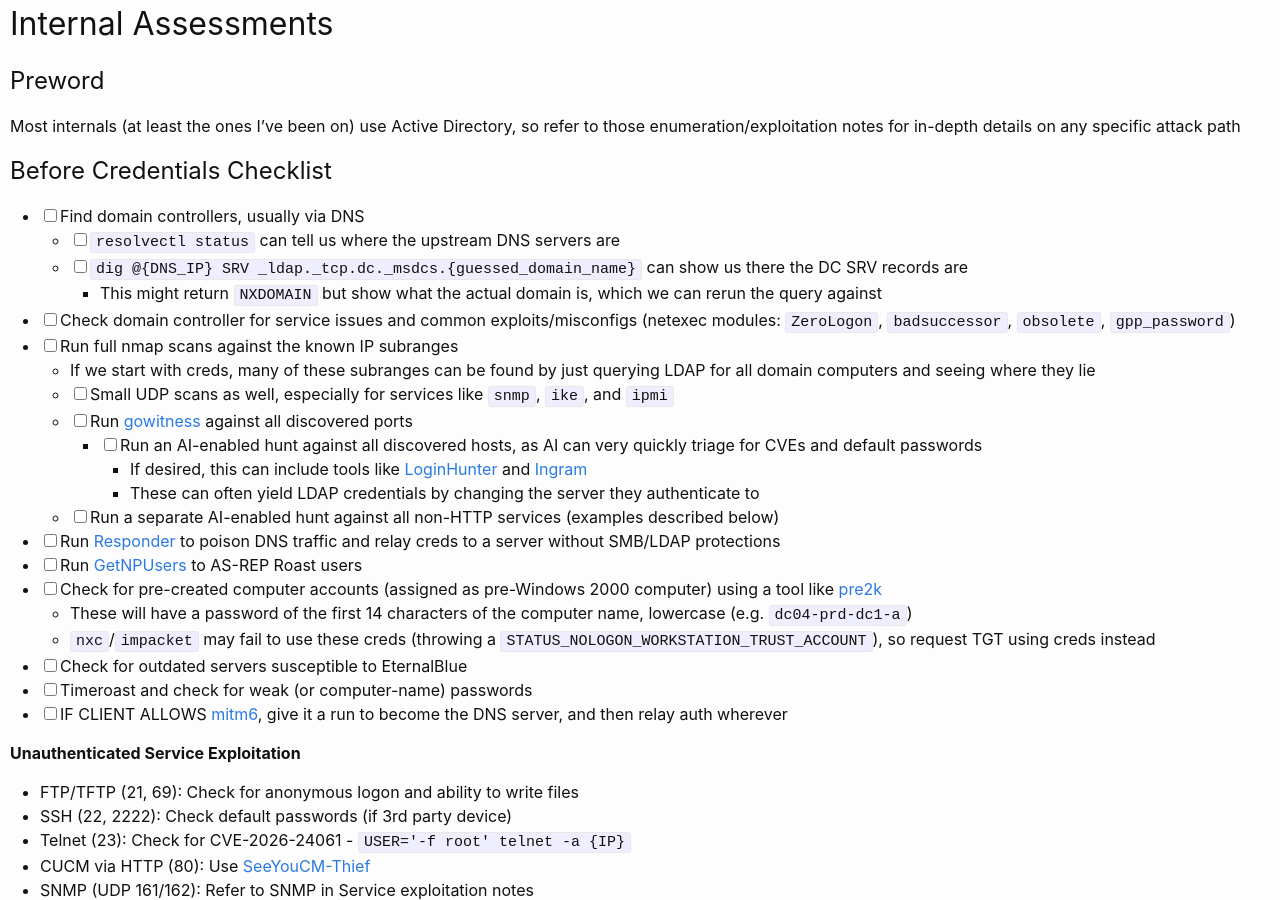
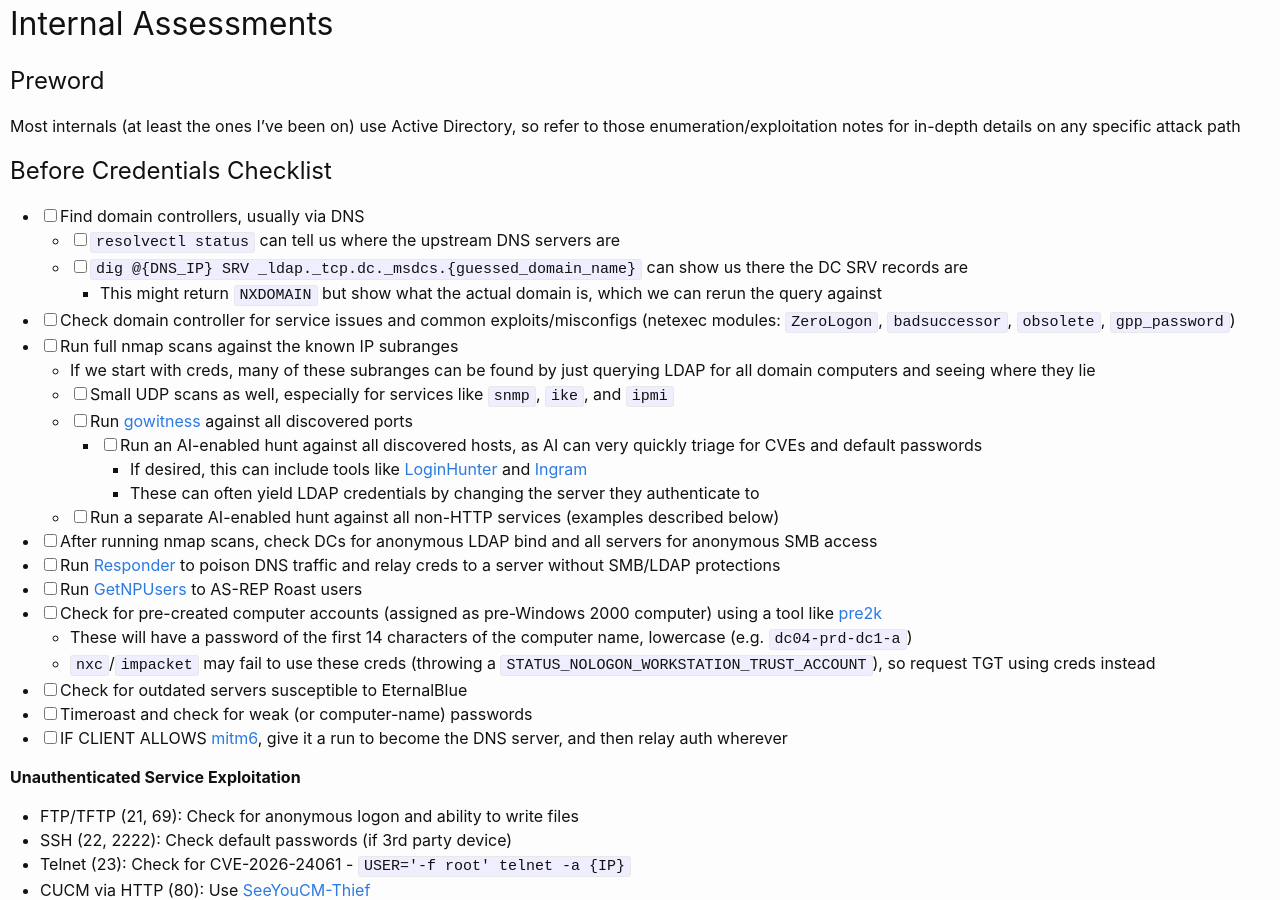
Before and after one commit to KhaelK138/KhaelK138.github.io, a Jekyll site: the page built from markdown/Internals.md, in a window 1280 px wide and 900 px high. Built offline with Jekyll 4.4.1, drawn with Linux system fonts in a browser that asks for light colours; our own code applies the rules of GitHub Pages for plain Markdown files.

Commit message:
added anonymous ldap/smb check

```diff
--- a/markdown/Internals.md
+++ b/markdown/Internals.md
@@ -22,6 +22,7 @@
       - If desired, this can include tools like [LoginHunter](https://github.com/InfosecMatter/default-http-login-hunter) and [Ingram](https://github.com/jorhelp/Ingram)
       - These can often yield LDAP credentials by changing the server they authenticate to
   - [ ] Run a separate AI-enabled hunt against all non-HTTP services (examples described below)
+- [ ] After running nmap scans, check DCs for anonymous LDAP bind and all servers for anonymous SMB access
 - [ ] Run [Responder](https://github.com/lgandx/Responder) to poison DNS traffic and relay creds to a server without SMB/LDAP protections
 - [ ] Run [GetNPUsers](https://github.com/mandiant/gopacket/tree/main/tools/GetNPUsers) to AS-REP Roast users
 - [ ] Check for pre-created computer accounts (assigned as pre-Windows 2000 computer) using a tool like [pre2k](https://github.com/garrettfoster13/pre2k)
```
